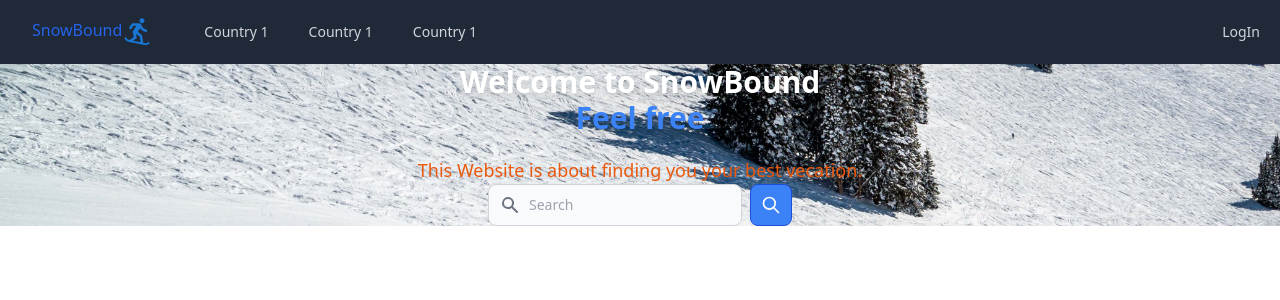
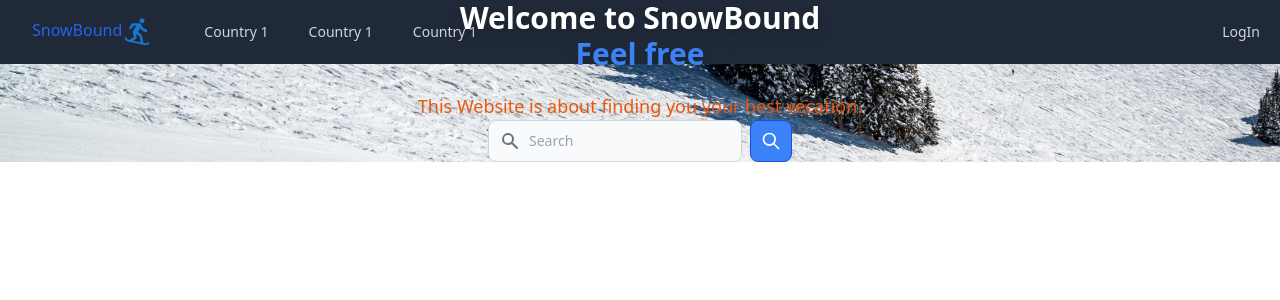
Before and after one commit to o6mer/snowbound, a React (Vite) app in the folder frontend/: page /HomePage in a window 1280 px wide. Shown: the top 300 px of the page. Built offline with nearby package versions, Linux system fonts and the light colour scheme.

Commit message:
navbar fix

```diff
--- a/frontend/src/general/Navbar.jsx
+++ b/frontend/src/general/Navbar.jsx
@@ -7,8 +7,8 @@ function Navbar() {
   const navigate = useNavigate();
   const [isOpen, setIsOpen] = useState(false);
   return (
-    <div>
-      <nav className="bg-gray-800">
+    <>
+      <nav className="bg-gray-800 fixed top-0 w-full">
         <div className="max-w-7xl mx-auto px-4 sm:px-6 lg:px-8">
           <div className="flex items-center justify-between h-16">
             <div className="flex items-center">
@@ -143,7 +143,7 @@ function Navbar() {
           )}
         </Transition>
       </nav>
-    </div>
+    </>
   );
 }
 
```
